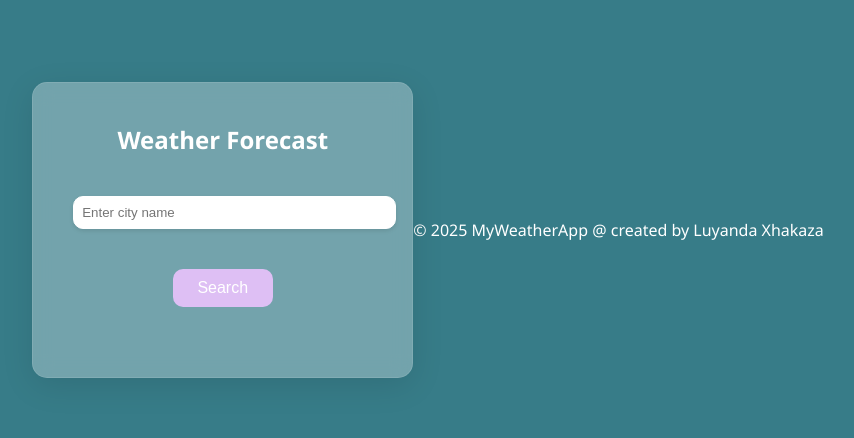
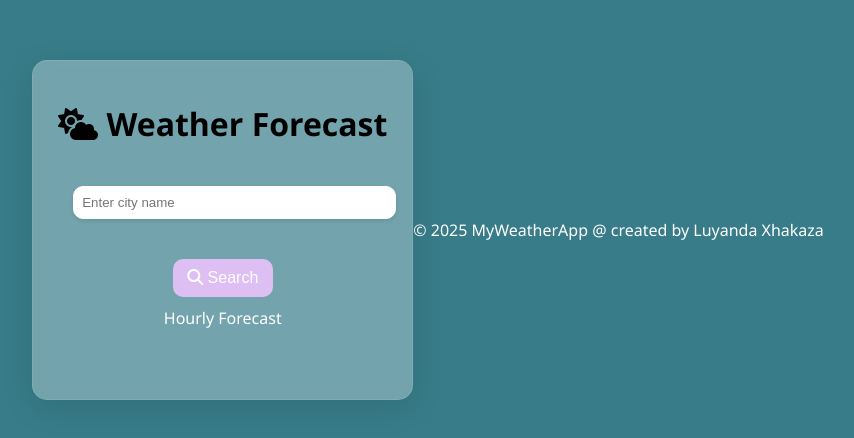
Before and after one commit to luyandaaaa/Weather_app, a plain HTML site: page index.html in a window 1280 px wide. Shown: the part 170-608 px from the top of the page, without its empty margins (212-1066 px from the left). Drawn offline with Linux system fonts and the light colour scheme.

Commit message:
updated the html to add icon

```diff
--- a/index.html
+++ b/index.html
@@ -4,25 +4,32 @@
     <meta charset="UTF-8">
     <meta name="viewport" content="width=device-width, initial-scale=1.0">
     <title>MyWeatherApp</title>
+    <link rel="stylesheet" href="https://cdnjs.cloudflare.com/ajax/libs/font-awesome/6.4.0/css/all.min.css">
     <link rel="stylesheet" href="style.css">
 </head>
 <body>
-
     <main>
         <div id="weather-container">
-            <h2>Weather Forecast</h2>
-            <input type="text" id="city-input" placeholder="Enter city name">
-            <button onclick="getWeather()">Search</button>
-            <img id="weather-icon" alt="weather icon">
-            <div id="temp-div"></div>
-            <div id="weather-info"></div>
-            <div id="hourly-forecast"></div>
+            <div class="app-header">
+                <h1><i class="fas fa-cloud-sun"></i> Weather Forecast</h1>
+                <div class="search-container">
+                    <input type="text" id="city-input" placeholder="Enter city name">
+                    <button onclick="getWeather()"><i class="fas fa-search"></i> Search</button>
+                </div>
+            </div>
+
+            <div id="weather-display">
+                <img id="weather-icon" alt="weather icon">
+                <div id="temp-div"></div>
+                <div id="weather-info"></div>
+                <div id="hourly-heading">Hourly Forecast</div>
+                <div id="hourly-forecast"></div>
+            </div>
         </div>
-
     </main>
     <footer>
         <p>&copy; 2025 MyWeatherApp @ created by Luyanda Xhakaza</p>
     </footer>
-    <script src="script.js" ></script>
+    <script src="script.js"></script>
 </body>
 </html>
```
